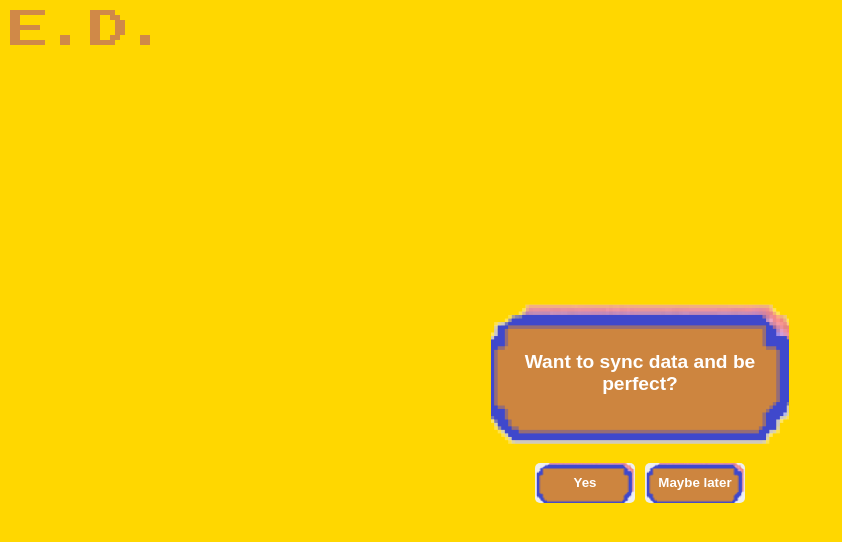
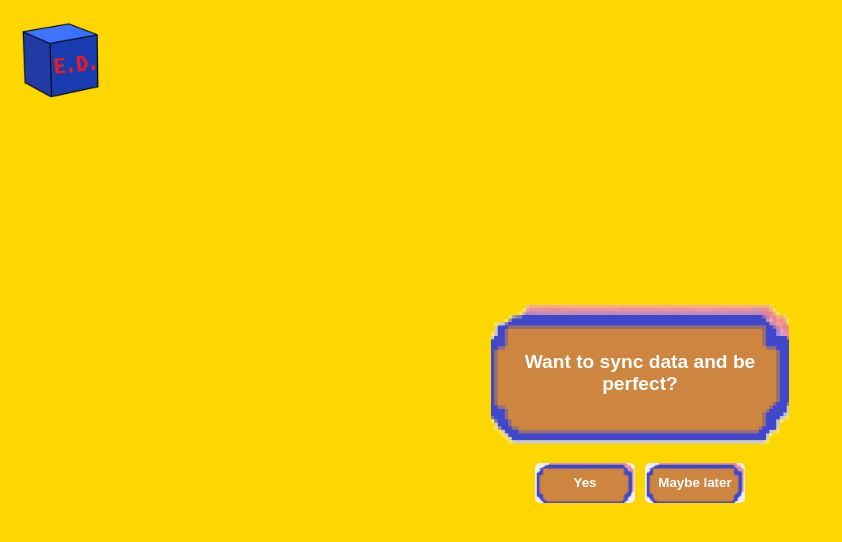
Before and after one commit to Akspro2006/E-D-mob, a plain HTML site: page index.html in a window 1280 px wide. Shown: the whole page, without its empty margins (0-842 px from the left). Drawn offline with Linux system fonts and the light colour scheme.

Commit message:
Update index.html

```diff
--- a/index.html
+++ b/index.html
@@ -24,14 +24,12 @@
     }
 
     /* Logo styling replaced with text */
-    .logo-text {
+    .logo {
         position: fixed;
         top: 10px;
         left: 10px;
-        font-family: 'Press Start 2P', cursive;
-        font-size: 2.5em;
-        color: #d08948;
-        z-index: 10;
+        width: 100px;
+        z-index: 100;
     }
 
     /* Centered container for popup and buttons */
@@ -151,7 +149,7 @@
 <body>
 
 <!-- Replaced Logo with Text -->
-<div class="logo-text">E.D.</div>
+<img src="logo.png" alt="Logo" class="logo">
 
 <!-- Centered container for popup and buttons -->
 <div class="popup-container" id="popupContainer">
```
